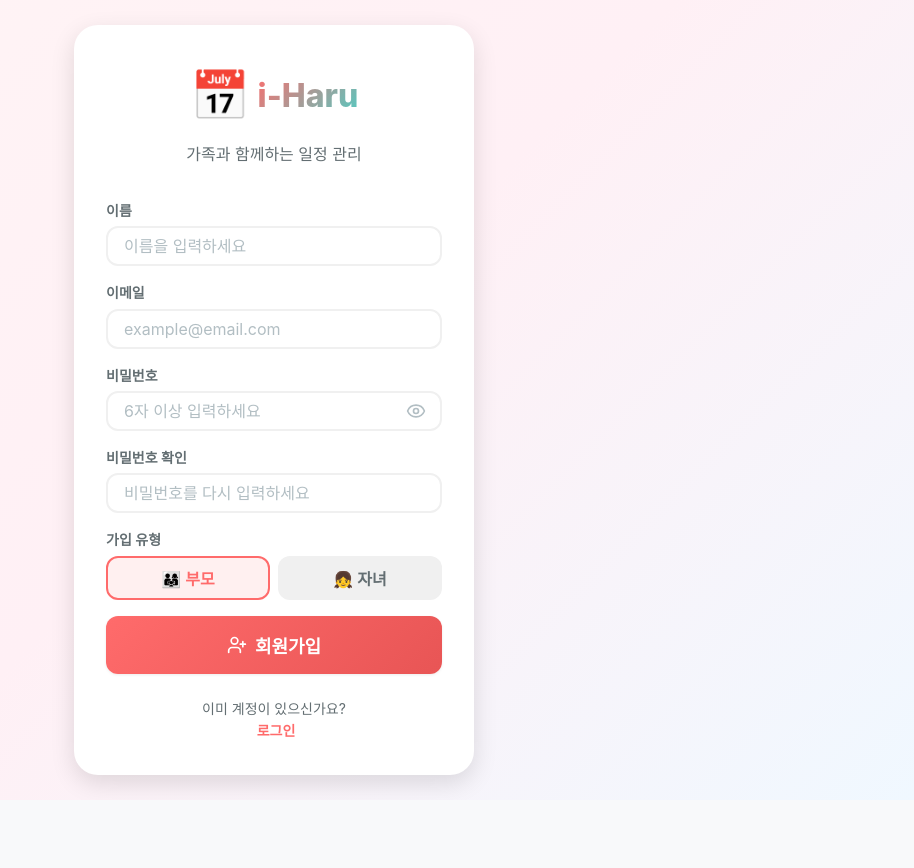
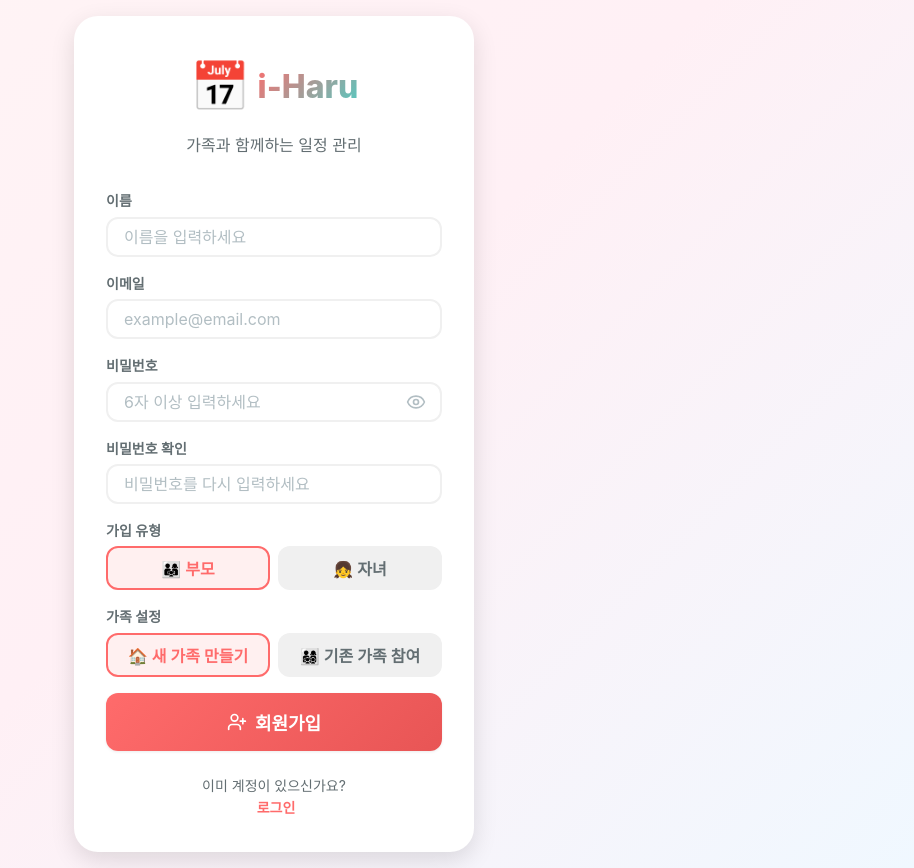
Before and after one commit to madagisa/i-Haru, a React (Vite) app: page /signup in a window 1280 px wide. Shown: the whole page, without its empty margins (366-1280 px from the left). Before the commit the page ends 800 px from the top, so only its background shows below. Built offline with nearby package versions, Linux system fonts and the light colour scheme; a web font is replaced by a local one.

Commit message:
feat: add parent family join option during signup

```diff
--- a/src/pages/SignupPage.jsx
+++ b/src/pages/SignupPage.jsx
@@ -13,7 +13,8 @@ function SignupPage() {
         email: '',
         password: '',
         confirmPassword: '',
-        role: 'parent'
+        role: 'parent',
+        createNewFamily: true  // 부모: 새 가족 만들기(true) or 기존 가족 참여(false)
     })
     const [showPassword, setShowPassword] = useState(false)
     const [validationError, setValidationError] = useState('')
@@ -42,8 +43,8 @@ function SignupPage() {
 
         const result = await signup(formData)
         if (result.success) {
-            // 자녀는 초대코드 입력 페이지로, 부모는 홈으로 이동
-            if (formData.role === 'child') {
+            // 자녀 또는 기존 가족 참여를 선택한 부모는 초대코드 입력 페이지로 이동
+            if (formData.role === 'child' || !formData.createNewFamily) {
                 navigate('/join-family')
             } else {
                 navigate('/')
@@ -154,6 +155,34 @@ function SignupPage() {
                         </div>
                     </div>
 
+                    {/* 부모 선택 시 가족 옵션 표시 */}
+                    {formData.role === 'parent' && (
+                        <div className="input-group">
+                            <label className="input-label">가족 설정</label>
+                            <div className="role-selector">
+                                <button
+                                    type="button"
+                                    className={`role-btn ${formData.createNewFamily ? 'active' : ''}`}
+                                    onClick={() => setFormData(prev => ({ ...prev, createNewFamily: true }))}
+                                >
+                                    🏠 새 가족 만들기
+                                </button>
+                                <button
+                                    type="button"
+                                    className={`role-btn ${!formData.createNewFamily ? 'active' : ''}`}
+                                    onClick={() => setFormData(prev => ({ ...prev, createNewFamily: false }))}
+                                >
+                                    👨‍👩‍👧‍👦 기존 가족 참여
+                                </button>
+                            </div>
+                            {!formData.createNewFamily && (
+                                <p className="input-hint" style={{ marginTop: '8px', fontSize: '12px', color: '#888' }}>
+                                    가입 후 초대 코드를 입력하여 가족에 참여할 수 있어요
+                                </p>
+                            )}
+                        </div>
+                    )}
+
                     <button
                         type="submit"
                         className="btn btn-primary btn-lg btn-full"
```
Also changed, not shown: 1 other file (tests, documents, lock files or other folders).
